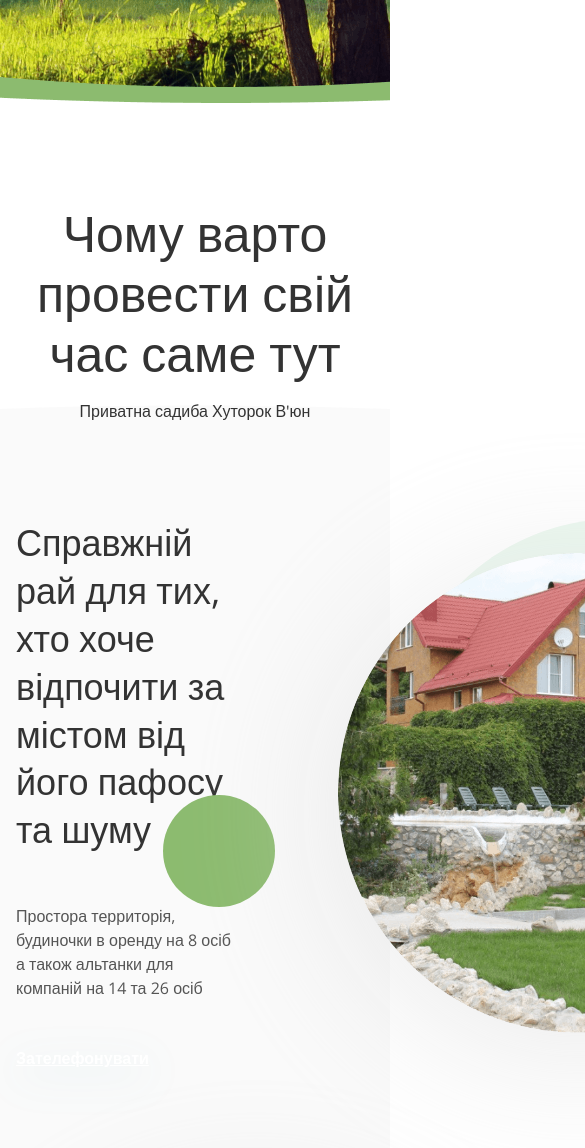
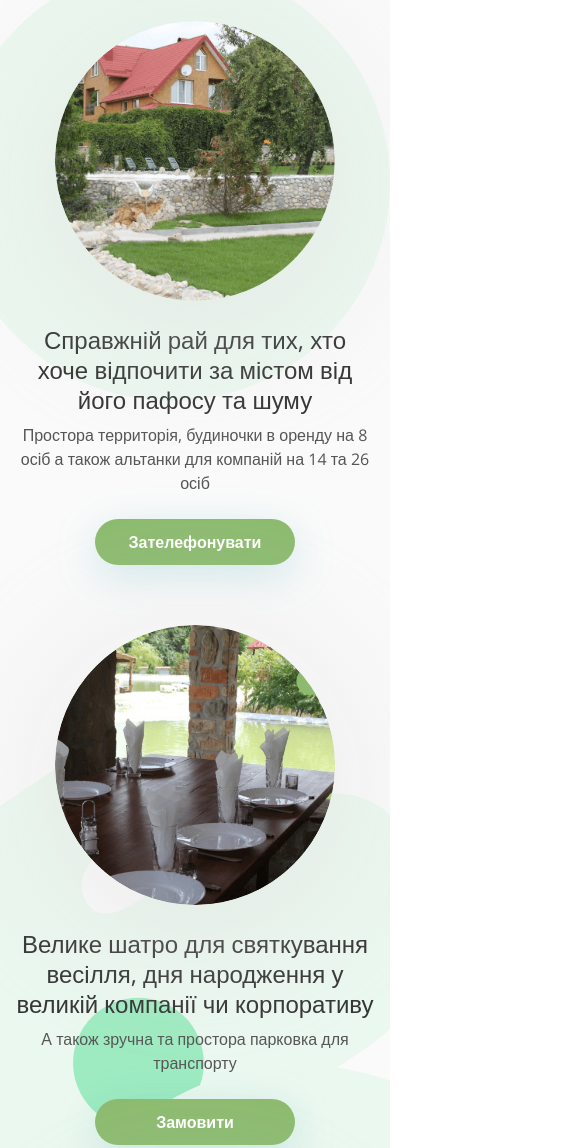
Before and after one commit to tfetisova/khutorok-viun, a website: page index.html in a window 390 px wide. Shown: the part 713-1861 px from the top of the page, 585 px wide, since content can reach past the window. Drawn offline with nearby package versions, Linux system fonts and the light colour scheme.

Commit message:
add mobile styles

```diff
--- a/src/scss/style.scss
+++ b/src/scss/style.scss
@@ -172,7 +172,7 @@ body {
       top: 0;
       width: 671px;
       height: 437px;
-      background: url(../img/advantage1Bg.svg) no-repeat center/contain;
+      background: url(../img/advantage1Bg.svg) no-repeat right/contain;
     }
   }
 
@@ -184,7 +184,7 @@ body {
       top: 0;
       width: 752px;
       height: 1218px;
-      background: url(../img/advantage2Bg.svg) no-repeat center/contain;
+      background: url(../img/advantage2Bg.svg) no-repeat left/contain;
     }
   }
 
@@ -196,7 +196,7 @@ body {
       top: 0;
       width: 705px;
       height: 731px;
-      background: url(../img/advantage3Bg.svg) no-repeat center/contain;
+      background: url(../img/advantage3Bg.svg) no-repeat right/contain;
     }
   }
 }
@@ -233,11 +233,157 @@ body {
   align-items: center;
   text-align: center;
   width: 200px;
+  background-color: #8cbb6f;
+  border-radius: 50px;
+  padding: 15px;
+  justify-content: center;
 
   &:link,
   &:visited,
   &:hover,
   &:active {
     color: #fff;
+    text-decoration: none;
+    text-align: center;
   }
 }
+
+@media(max-width: 890px) {
+  .topSectionText {
+    display: none;
+  }
+
+  .topSectionHeader {
+    font-size: 32px;
+    text-align: center;
+    max-width: 100%;
+  }
+
+  .topSection {
+    min-height: 600px;
+
+    & .container {
+      display: flex;
+      flex-direction: column;
+      justify-content: space-between;
+      min-height: 600px;
+      padding-bottom: 20%;
+    }
+  }
+
+  .advantages {
+    overflow-x: hidden;
+  }
+
+  .advantagesHeader {
+    font-size: 24px;
+  }
+
+  .advantagesHeaderContainer {
+    padding-top: 140px;
+  }
+
+  .advantagesList {
+    grid-gap: 60px;
+  }
+
+  .advantageImage {
+    width: 280px;
+    height: 280px;
+    margin-right: auto;
+    margin-left: auto;
+    order: 1;
+  }
+
+  .advantageText {
+    order: 2;
+    display: flex;
+    flex-direction: column;
+    justify-content: center;
+    align-items: center;
+  }
+
+  .advantageItem {
+    & .container {
+      flex-direction: column;
+      justify-content: center;
+      align-items: center;
+      position: relative;
+      z-index: 1;
+    }
+
+    &:nth-child( even ) {
+      & .advantageImage {
+        order: 1;
+        margin-right: auto;
+        margin-left: auto;
+      }
+
+      & .advantageText {
+        order: 2;
+      }
+    }
+
+    &:nth-child(3n+1) {
+      &::after {
+        height: 100%;
+        z-index: 0;
+        top: -110px;
+      }
+    }
+
+    &:nth-child(3n+2) {
+      &::after {
+        height: 150%;
+        z-index: 0;
+      }
+    }
+
+    &:nth-child(3n+3) {
+      &::after {
+        height: 100%;
+        z-index: 0;
+        top: -140px;
+      }
+    }
+  }
+
+  .advantageItemHeader {
+    font-size: 24px;
+    line-height: 1.25;
+    text-align: center;
+    margin-top: 24px;
+  }
+
+  .advantageItemDescription {
+    line-height: 1.5;
+    color: #555;
+    margin: 8px 0 24px;
+    text-align: center;
+  }
+}
+
+@media (max-width: 650px) {
+  .logo {
+    font-size: 36px;
+  }
+
+  .headerContact {
+    background-color: rgba(0, 0, 0, .4);
+    padding: 15px;
+    font-size: 16px;
+    flex-shrink: 0;
+  }
+
+  .topSectionHeader {
+    font-size: 24px;
+  }
+
+  .topSection {
+    min-height: 500px;
+
+    & .container {
+      min-height: 500px;
+    }
+  }
+}
```
Also changed, not shown: build/css/style.css.
